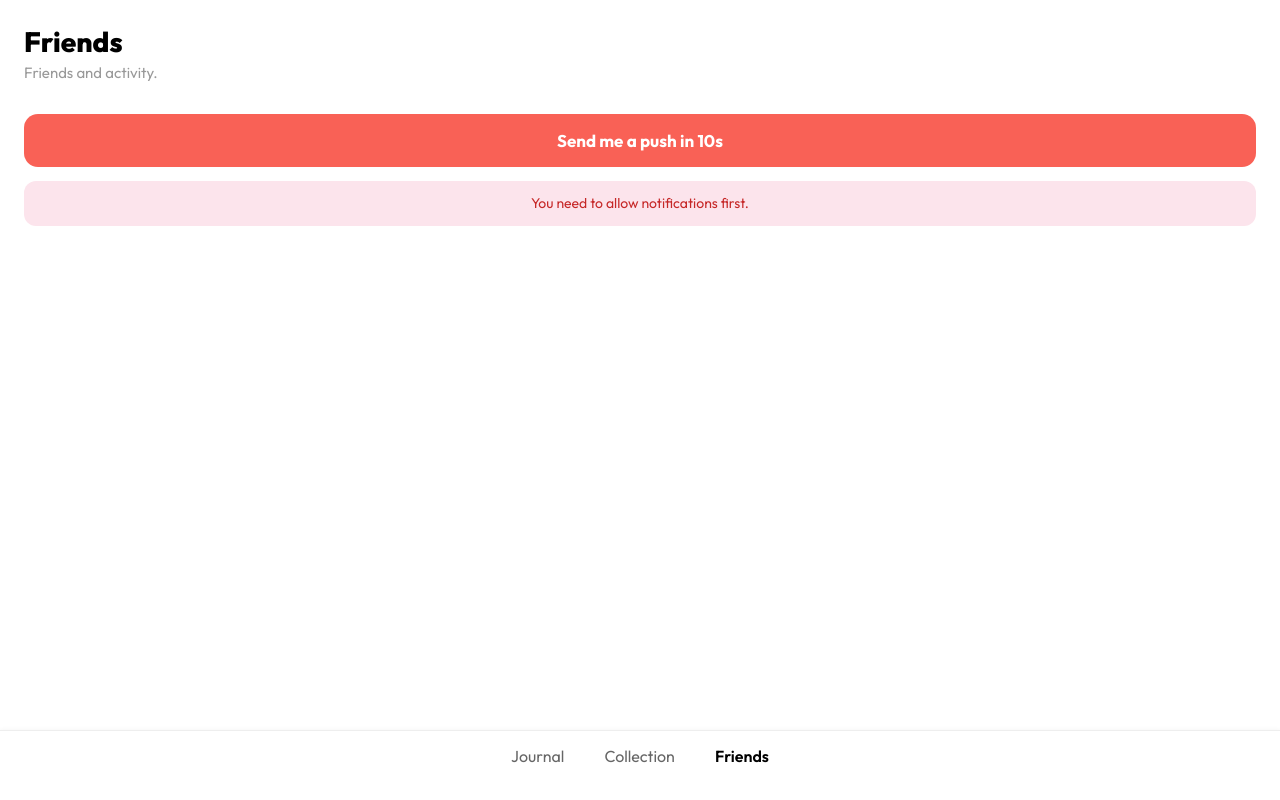
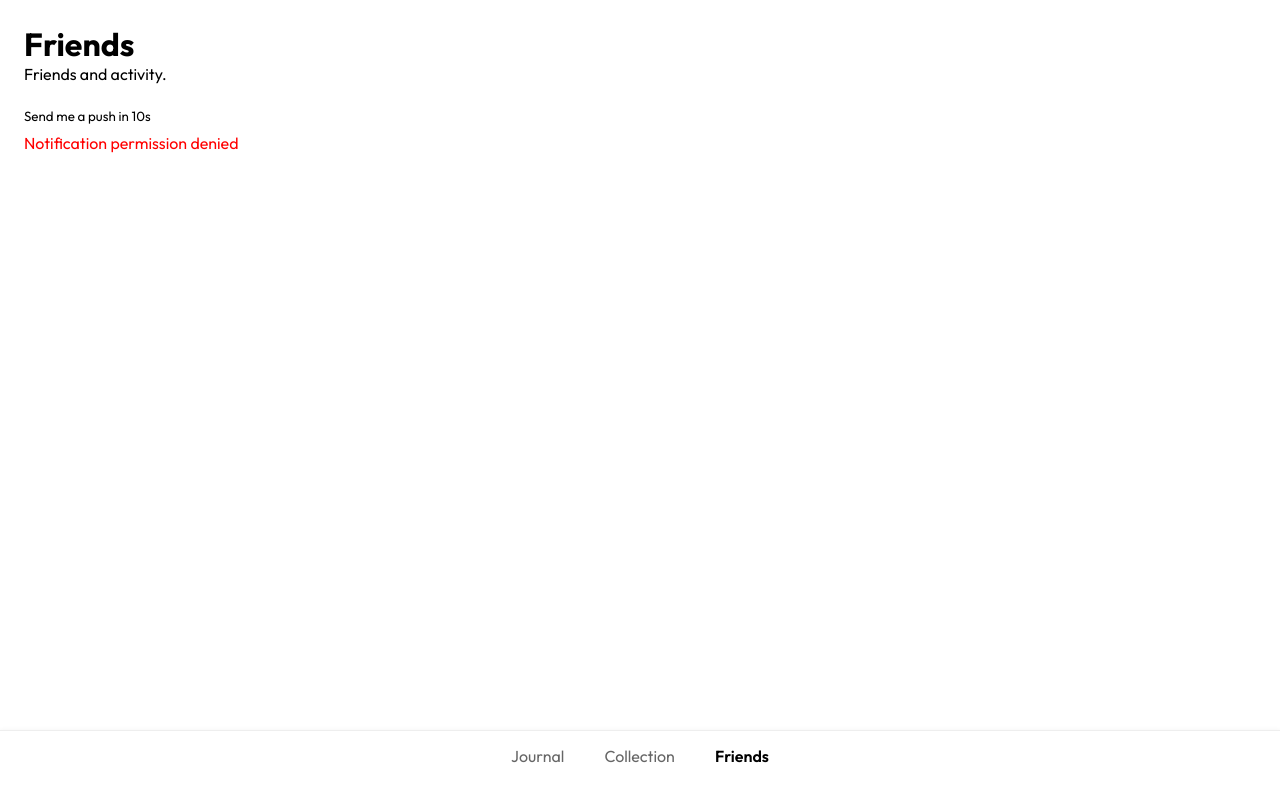
Before and after one commit to ReactionJackson/gaming-journal, a Next.js app: page /friends in a window 1280 px wide. Both pictures are taken after a click on the button "Send me a push in 10s". Built offline with nearby package versions, Linux system fonts and the light colour scheme; no server answers.

Commit message:
move push notifications functionality into a hook

```diff
--- a/src/app/api/send-push/route.ts
+++ b/src/app/api/send-push/route.ts
@@ -9,7 +9,7 @@ webpush.setVapidDetails(
 
 export async function POST(request: NextRequest) {
   try {
-    const { subscription, delay = 10 } = await request.json();
+    const { subscription, message = 'hello', delay = 0 } = await request.json();
 
     if (!subscription || !subscription.endpoint) {
       return NextResponse.json({ error: 'Missing push subscription' }, { status: 400 });
@@ -22,7 +22,7 @@ export async function POST(request: NextRequest) {
       subscription,
       JSON.stringify({
         title: 'Gaming Journal',
-        body: 'hello'
+        body: message
       })
     );
 
--- a/src/app/friends/page.jsx
+++ b/src/app/friends/page.jsx
@@ -1,154 +1,24 @@
 "use client";
 
-import { useState, useEffect } from "react";
-import styled from "styled-components";
-
-const VAPID_PUBLIC_KEY = process.env.NEXT_PUBLIC_VAPID_PUBLIC_KEY;
-
-function urlBase64ToUint8Array(base64String) {
-  const padding = "=".repeat((4 - (base64String.length % 4)) % 4);
-  const base64 = (base64String + padding).replace(/-/g, "+").replace(/_/g, "/");
-  const raw = atob(base64);
-  const arr = new Uint8Array(raw.length);
-  for (let i = 0; i < raw.length; ++i) arr[i] = raw.charCodeAt(i);
-  return arr;
-}
-
-const Page = styled.main`
-  padding: 24px;
-  padding-bottom: 100px;
-`;
-
-const Title = styled.h1`
-  font-size: 28px;
-  font-weight: 800;
-  margin-bottom: 4px;
-`;
-
-const Subtitle = styled.p`
-  color: #999;
-  font-size: 15px;
-  margin-bottom: 24px;
-`;
-
-const PushButton = styled.button`
-  width: 100%;
-  padding: 16px;
-  border-radius: 14px;
-  font-size: 17px;
-  font-weight: 700;
-  color: white;
-  background: ${(p) => (p.disabled ? "#ccc" : "#f96156")};
-  cursor: ${(p) => (p.disabled ? "not-allowed" : "pointer")};
-  transition: all 0.2s;
-  font-family: var(--font-outfit);
-  margin-top: 8px;
-
-  &:active:not(:disabled) {
-    transform: scale(0.97);
-  }
-`;
-
-const Status = styled.div`
-  margin-top: 14px;
-  padding: 12px 16px;
-  border-radius: 12px;
-  font-size: 14px;
-  text-align: center;
-  line-height: 1.5;
-  background: ${(p) =>
-    p.$type === "success" ? "#e8f5e9" : p.$type === "error" ? "#fce4ec" : "#e3f2fd"};
-  color: ${(p) =>
-    p.$type === "success" ? "#2e7d32" : p.$type === "error" ? "#c62828" : "#1565c0"};
-`;
+import usePushNotification from "@/hooks/usePushNotification";
 
 export default function FriendsPage() {
-  const [swReg, setSwReg] = useState(null);
-  const [subscription, setSubscription] = useState(null);
-  const [status, setStatus] = useState(null);
-  const [statusType, setStatusType] = useState("info");
-  const [sending, setSending] = useState(false);
+  const { send, sending, error } = usePushNotification({ message: "hello" });
 
-  useEffect(() => {
-    if ("serviceWorker" in navigator) {
-      navigator.serviceWorker.register("/sw.js").then(async (reg) => {
-        setSwReg(reg);
-        const existing = await reg.pushManager.getSubscription();
-        if (existing) setSubscription(existing);
-      });
-    }
-  }, []);
-
-  async function subscribeToPush(reg) {
-    const sub = await reg.pushManager.subscribe({
-      userVisibleOnly: true,
-      applicationServerKey: urlBase64ToUint8Array(VAPID_PUBLIC_KEY),
-    });
-    setSubscription(sub);
-    return sub;
-  }
-
-  async function handlePush() {
-    setSending(true);
-    setStatus(null);
-
-    try {
-      // Request notification permission if needed
-      if (Notification.permission !== "granted") {
-        const perm = await Notification.requestPermission();
-        if (perm !== "granted") {
-          setStatus("You need to allow notifications first.");
-          setStatusType("error");
-          setSending(false);
-          return;
-        }
-      }
-
-      // Subscribe if not already
-      let sub = subscription;
-      if (!sub && swReg) {
-        sub = await subscribeToPush(swReg);
-      }
-      if (!sub) {
-        setStatus("Could not subscribe to push. Try again.");
-        setStatusType("error");
-        setSending(false);
-        return;
-      }
-
-      setStatus("Notification coming in 10s — lock your phone!");
-      setStatusType("info");
-
-      // Fire and forget — don't await the 10s server delay
-      fetch("/api/send-push", {
-        method: "POST",
-        headers: { "Content-Type": "application/json" },
-        body: JSON.stringify({ subscription: sub.toJSON(), delay: 10 }),
-      });
-
-      // Re-enable button after 12s
-      setTimeout(() => {
-        setSending(false);
-        setStatus("Done! Did you get it?");
-        setStatusType("success");
-      }, 12000);
-    } catch (e) {
-      setStatus("Error: " + e.message);
-      setStatusType("error");
-      setSending(false);
-    }
+  function handleClick() {
+    send({ delay: 10 });
   }
 
   return (
-    <Page>
-      <Title>Friends</Title>
-      <Subtitle>Friends and activity.</Subtitle>
+    <main style={{ padding: 24 }}>
+      <h1>Friends</h1>
+      <p>Friends and activity.</p>
 
-      <PushButton onClick={handlePush} disabled={sending}>
+      <button onClick={handleClick} disabled={sending} style={{ marginTop: 24 }}>
         {sending ? "Sending..." : "Send me a push in 10s"}
-      </PushButton>
+      </button>
 
-      {status && <Status $type={statusType}>{status}</Status>}
-    </Page>
+      {error && <p style={{ color: "red", marginTop: 8 }}>{error}</p>}
+    </main>
   );
 }
--- /dev/null
+++ b/src/hooks/usePushNotification.js
@@ -0,0 +1,86 @@
+"use client";
+
+import { useState, useEffect, useRef, useCallback } from "react";
+
+const VAPID_PUBLIC_KEY = process.env.NEXT_PUBLIC_VAPID_PUBLIC_KEY;
+
+function urlBase64ToUint8Array(base64String) {
+  const padding = "=".repeat((4 - (base64String.length % 4)) % 4);
+  const base64 = (base64String + padding).replace(/-/g, "+").replace(/_/g, "/");
+  const raw = atob(base64);
+  const arr = new Uint8Array(raw.length);
+  for (let i = 0; i < raw.length; ++i) arr[i] = raw.charCodeAt(i);
+  return arr;
+}
+
+export default function usePushNotification({ message = "hello" } = {}) {
+  const swRegRef = useRef(null);
+  const subscriptionRef = useRef(null);
+  const [ready, setReady] = useState(false);
+  const [sending, setSending] = useState(false);
+  const [error, setError] = useState(null);
+
+  useEffect(() => {
+    if (!("serviceWorker" in navigator)) return;
+
+    navigator.serviceWorker.register("/sw.js").then(async (reg) => {
+      swRegRef.current = reg;
+      const existing = await reg.pushManager.getSubscription();
+      if (existing) subscriptionRef.current = existing;
+      setReady(true);
+    });
+  }, []);
+
+  const subscribe = useCallback(async () => {
+    if (!swRegRef.current) return null;
+    const sub = await swRegRef.current.pushManager.subscribe({
+      userVisibleOnly: true,
+      applicationServerKey: urlBase64ToUint8Array(VAPID_PUBLIC_KEY),
+    });
+    subscriptionRef.current = sub;
+    return sub;
+  }, []);
+
+  const send = useCallback(
+    async ({ delay = 0 } = {}) => {
+      setSending(true);
+      setError(null);
+
+      try {
+        // Request permission if needed
+        if (Notification.permission !== "granted") {
+          const perm = await Notification.requestPermission();
+          if (perm !== "granted") {
+            throw new Error("Notification permission denied");
+          }
+        }
+
+        // Subscribe if not already
+        let sub = subscriptionRef.current;
+        if (!sub) {
+          sub = await subscribe();
+          if (!sub) throw new Error("Could not subscribe to push");
+        }
+
+        const res = await fetch("/api/send-push", {
+          method: "POST",
+          headers: { "Content-Type": "application/json" },
+          body: JSON.stringify({
+            subscription: sub.toJSON(),
+            message,
+            delay,
+          }),
+        });
+
+        if (!res.ok) throw new Error(await res.text());
+      } catch (e) {
+        setError(e.message);
+      } finally {
+        setSending(false);
+      }
+    },
+    [message, subscribe]
+  );
+
+  return { send, ready, sending, error };
+}
```
